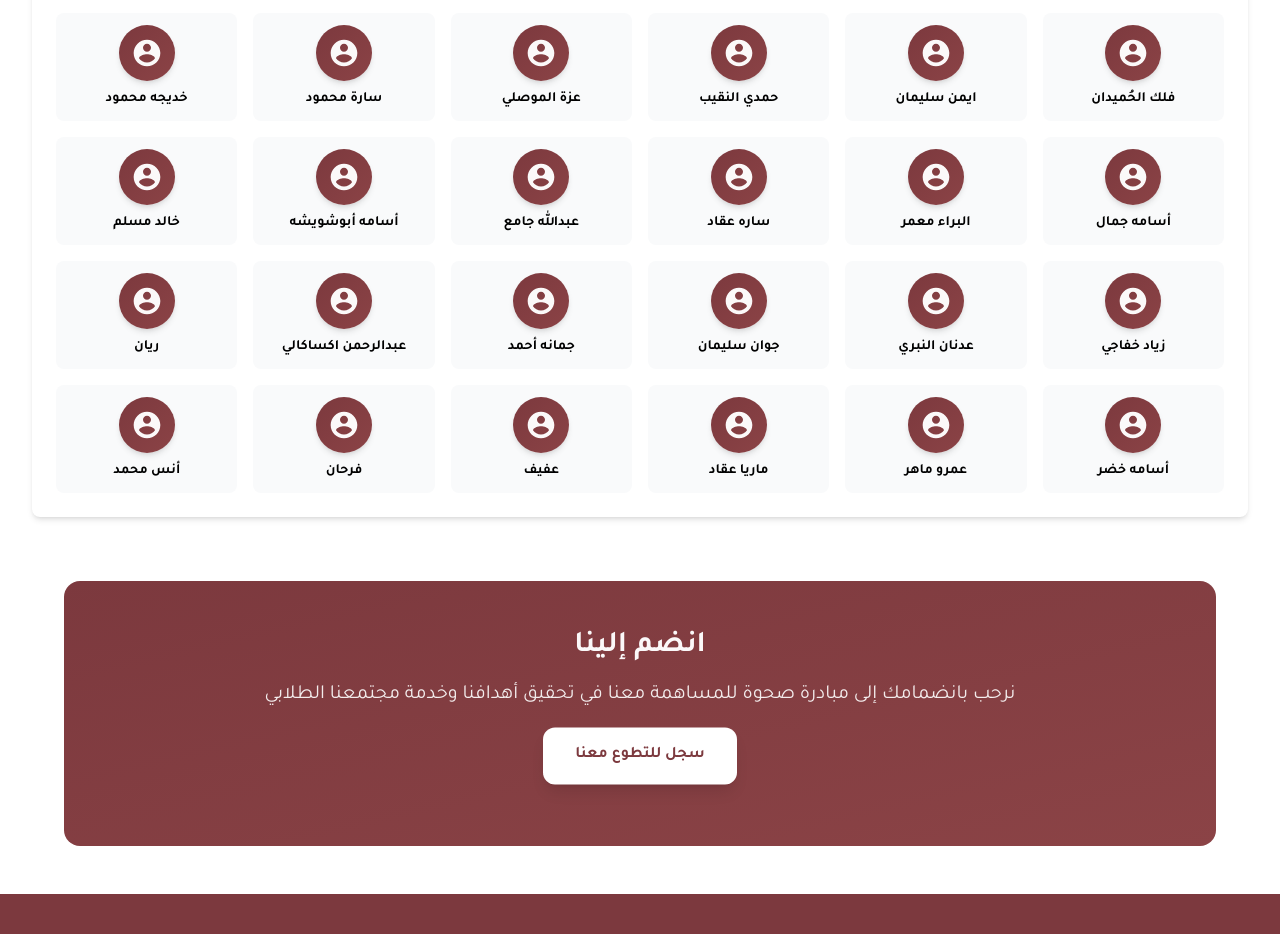
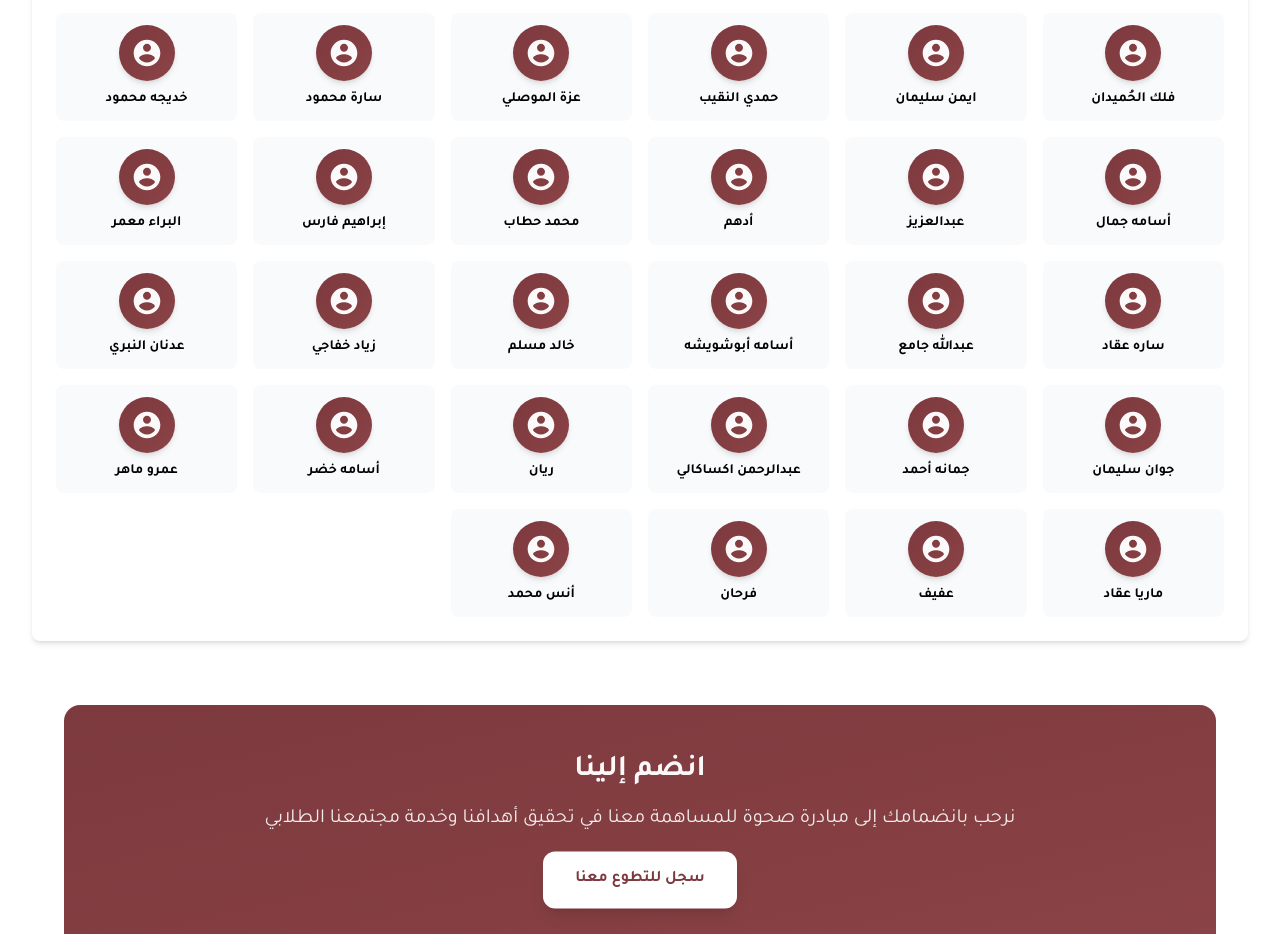
Before and after one commit to mokamaleldin/sahwa, a React (Vite) app: page /members in a window 1280 px wide. Shown: the part 920-1854 px from the top of the page. Built offline with nearby package versions, Linux system fonts and the light colour scheme.

Commit message:
feat: add new members to the MembersPage for enhanced representation

```diff
--- a/src/pages/Members.tsx
+++ b/src/pages/Members.tsx
@@ -32,6 +32,10 @@ const MembersPage: React.FC = () => {
         { id: 119, name: "سارة محمود", photo: true, university: "istinye" },
         { id: 120, name: "خديجه محمود", photo: true, university: "istinye" },
         { id: 132, name: "أسامه جمال", photo: true, university: "istinye" },
+        { id: 135, name: "عبدالعزيز", photo: true, university: "istinye" },
+        { id: 136, name: "أدهم", photo: true, university: "istinye" },
+        { id: 137, name: "محمد حطاب", photo: true, university: "istinye" },
+        { id: 138, name: "إبراهيم فارس", photo: true, university: "istinye" },
 
         // Bilgi University
         { id: 101, name: "البراء معمر", photo: true, university: "bilgi", position: "مسؤول الجامعة" },
```
